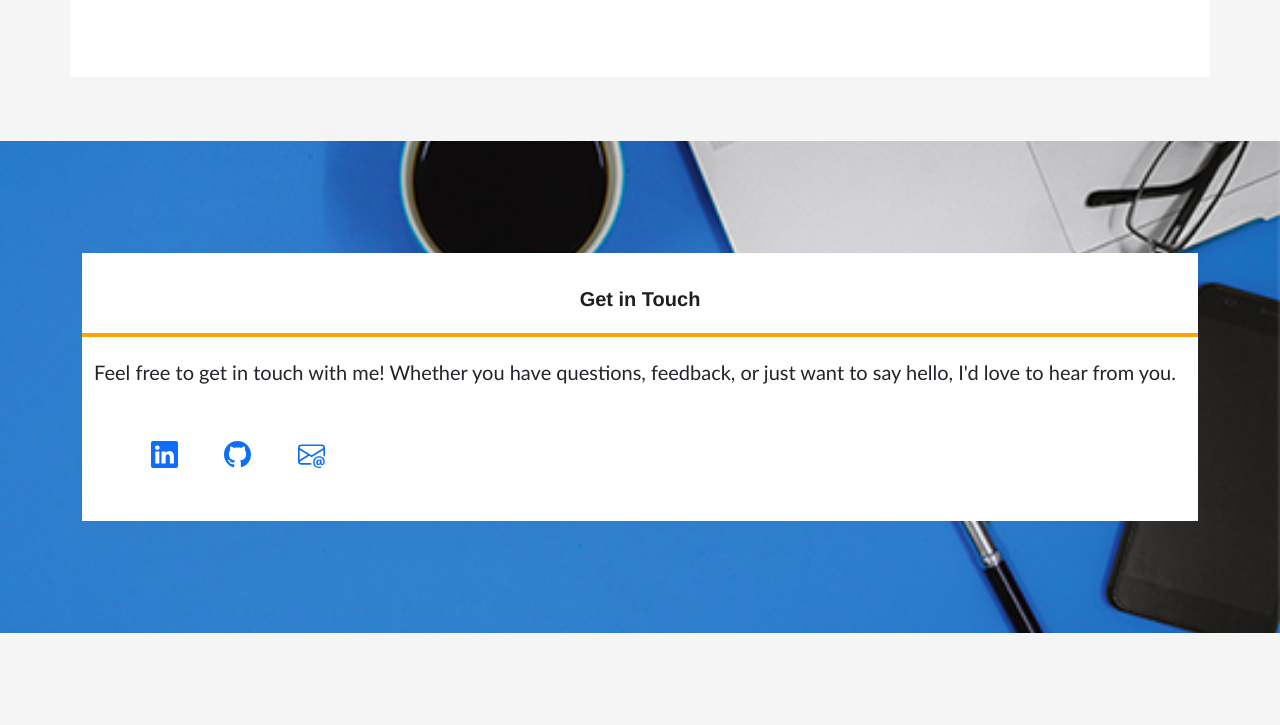
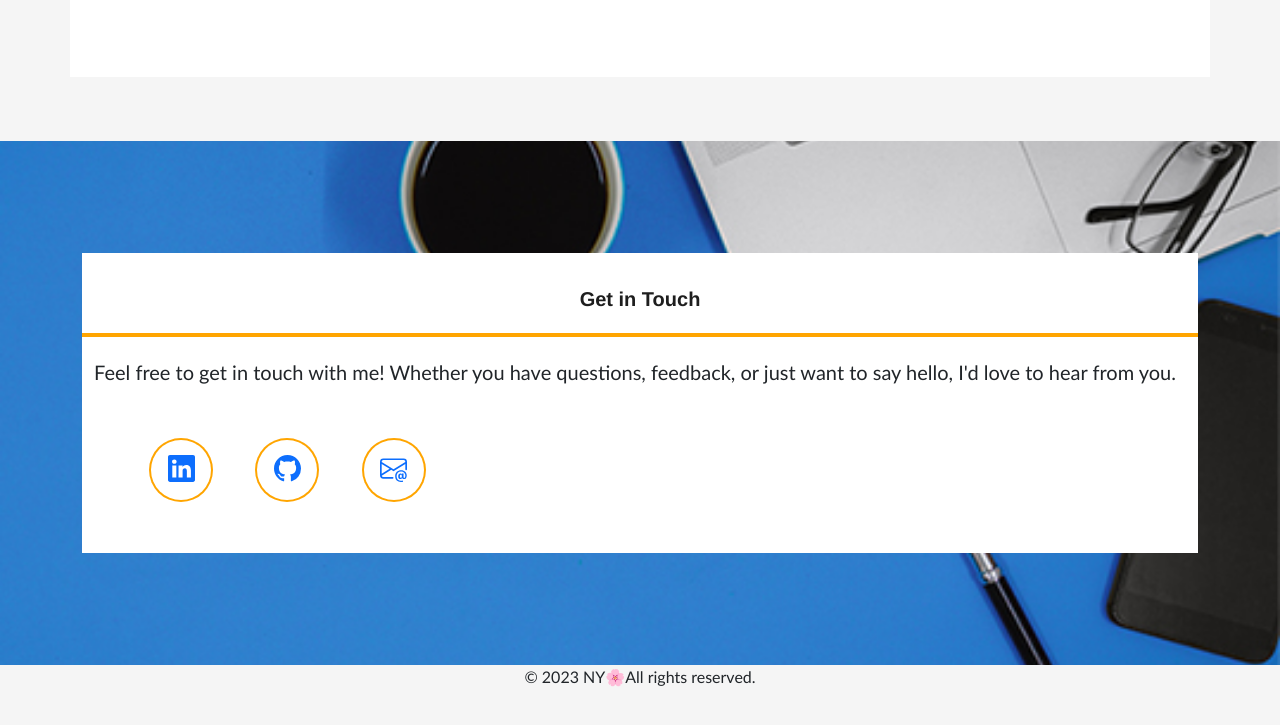
Before and after one commit to Nukte-y/BootsrapBioPage, a plain HTML site: page index.html in a window 1280 px wide. Shown: the part 2097-2822 px from the top of the page. Before the commit the page ends 2730 px from the top, so only its background shows below. Drawn offline with nearby package versions, Linux system fonts and the light colour scheme.

Commit message:
added footer,contact section, and social media icons and styling

```diff
--- a/css/style.css
+++ b/css/style.css
@@ -170,8 +170,23 @@ p {
     padding: 3rem;
     }
     }
+    .circle {
+    height: 60px;
+    width: 60px;
+    font-size: 2rem;
+    border-radius: 50%;
+    line-height: 1.55;
+    margin: 0 auto;
+    text-align: center;
+    box-shadow: 0 0 0 2px orange;
+    display: block;
+    }
 
-    @media (min-width: 577px) and (max-width: 768px) {
+    .social ul li a:hover svg {      /* Change the fill color of the SVG on hover */
+    fill: orange;
+    }
+
+    @media (min-width: 375px) and (max-width: 768px) {
     .hero-h1{
     font-size: 30px;
         }
@@ -181,7 +196,17 @@ p {
     .custom-p {
     font-size: 16px; /* Medium font size for medium screens */
         }
+    .boxstyle{
+    font: size 14px;
+    padding:0px;}
+    .circle{
+    height: 40px;
+    width: 40px;
+    font-size: 1.5rem;
     }
+
+    }
+
 
     @media (min-width: 769px) and (max-width: 992px) {
     .hero-h1{
--- a/index.html
+++ b/index.html
@@ -175,19 +175,35 @@
         </div>
         <div class="social">
           <ul>
-            <li><a href="https://www.linkedin.com/in/nukteyatkin ">
-              <svg xmlns="http://www.w3.org/2000/svg" width="27" height="27" fill="currentColor" class="bi bi-linkedin" viewBox="0 0 16 16">
-              <path d="M0 1.146C0 .513.526 0 1.175 0h13.65C15.474 0 16 .513 16 1.146v13.708c0 .633-.526 1.146-1.175 1.146H1.175C.526 16 0 15.487 0 14.854V1.146zm4.943 12.248V6.169H2.542v7.225h2.401m-1.2-8.212c.837 0 1.358-.554 1.358-1.248-.015-.709-.52-1.248-1.342-1.248-.822 0-1.359.54-1.359 1.248 0 .694.521 1.248 1.327 1.248h.016zm4.908 8.212V9.359c0-.216.016-.432.08-.586.173-.431.568-.878 1.232-.878.869 0 1.216.662 1.216 1.634v3.865h2.401V9.25c0-2.22-1.184-3.252-2.764-3.252-1.274 0-1.845.7-2.165 1.193v.025h-.016a5.54 5.54 0 0 1 .016-.025V6.169h-2.4c.03.678 0 7.225 0 7.225h2.4"/>
-            </svg></a></li>
+            <li>
+              <a href="https://www.linkedin.com/in/nukteyatkin ">
+              <span class="circle">
+                <svg xmlns="http://www.w3.org/2000/svg" width="27" height="27" fill="currentColor" class="bi bi-linkedin" viewBox="0 0 16 16">
+                  <path d="M0 1.146C0 .513.526 0 1.175 0h13.65C15.474 0 16 .513 16 1.146v13.708c0 .633-.526 1.146-1.175 1.146H1.175C.526 16 0 15.487 0 14.854V1.146zm4.943 12.248V6.169H2.542v7.225h2.401m-1.2-8.212c.837 0 1.358-.554 1.358-1.248-.015-.709-.52-1.248-1.342-1.248-.822 0-1.359.54-1.359 1.248 0 .694.521 1.248 1.327 1.248h.016zm4.908 8.212V9.359c0-.216.016-.432.08-.586.173-.431.568-.878 1.232-.878.869 0 1.216.662 1.216 1.634v3.865h2.401V9.25c0-2.22-1.184-3.252-2.764-3.252-1.274 0-1.845.7-2.165 1.193v.025h-.016a5.54 5.54 0 0 1 .016-.025V6.169h-2.4c.03.678 0 7.225 0 7.225h2.4"/>
+                </svg>
+              </span>
+              </a>
+             </li>
+            <li>
+              <a href="https://github.com/Nukte-y">
+                <span class="circle">
+                  <svg xmlns="http://www.w3.org/2000/svg" width="27" height="27" fill="currentColor" class="bi bi-github" viewBox="0 0 16 16">
+                    <path d="M8 0C3.58 0 0 3.58 0 8c0 3.54 2.29 6.53 5.47 7.59.4.07.55-.17.55-.38 0-.19-.01-.82-.01-1.49-2.01.37-2.53-.49-2.69-.94-.09-.23-.48-.94-.82-1.13-.28-.15-.68-.52-.01-.53.63-.01 1.08.58 1.23.82.72 1.21 1.87.87 2.33.66.07-.52.28-.87.51-1.07-1.78-.2-3.64-.89-3.64-3.95 0-.87.31-1.59.82-2.15-.08-.2-.36-1.02.08-2.12 0 0 .67-.21 2.2.82.64-.18 1.32-.27 2-.27.68 0 1.36.09 2 .27 1.53-1.04 2.2-.82 2.2-.82.44 1.1.16 1.92.08 2.12.51.56.82 1.27.82 2.15 0 3.07-1.87 3.75-3.65 3.95.29.25.54.73.54 1.48 0 1.07-.01 1.93-.01 2.2 0 .21.15.46.55.38A8.012 8.012 0 0 0 16 8c0-4.42-3.58-8-8-8"/>
+                  </svg>
+                </span>
+              </a>
+            </li>
 
-            <li><a href="https://github.com/Nukte-y"><svg xmlns="http://www.w3.org/2000/svg" width="27" height="27" fill="currentColor" class="bi bi-github" viewBox="0 0 16 16">
-              <path d="M8 0C3.58 0 0 3.58 0 8c0 3.54 2.29 6.53 5.47 7.59.4.07.55-.17.55-.38 0-.19-.01-.82-.01-1.49-2.01.37-2.53-.49-2.69-.94-.09-.23-.48-.94-.82-1.13-.28-.15-.68-.52-.01-.53.63-.01 1.08.58 1.23.82.72 1.21 1.87.87 2.33.66.07-.52.28-.87.51-1.07-1.78-.2-3.64-.89-3.64-3.95 0-.87.31-1.59.82-2.15-.08-.2-.36-1.02.08-2.12 0 0 .67-.21 2.2.82.64-.18 1.32-.27 2-.27.68 0 1.36.09 2 .27 1.53-1.04 2.2-.82 2.2-.82.44 1.1.16 1.92.08 2.12.51.56.82 1.27.82 2.15 0 3.07-1.87 3.75-3.65 3.95.29.25.54.73.54 1.48 0 1.07-.01 1.93-.01 2.2 0 .21.15.46.55.38A8.012 8.012 0 0 0 16 8c0-4.42-3.58-8-8-8"/>
-            </svg></a></li>
-
-            <li><a href="hello@webmail.com"><svg xmlns="http://www.w3.org/2000/svg" width="27" height="27" fill="currentColor" class="bi bi-envelope-at" viewBox="0 0 16 16">
-              <path d="M2 2a2 2 0 0 0-2 2v8.01A2 2 0 0 0 2 14h5.5a.5.5 0 0 0 0-1H2a1 1 0 0 1-.966-.741l5.64-3.471L8 9.583l7-4.2V8.5a.5.5 0 0 0 1 0V4a2 2 0 0 0-2-2zm3.708 6.208L1 11.105V5.383zM1 4.217V4a1 1 0 0 1 1-1h12a1 1 0 0 1 1 1v.217l-7 4.2z"/>
-              <path d="M14.247 14.269c1.01 0 1.587-.857 1.587-2.025v-.21C15.834 10.43 14.64 9 12.52 9h-.035C10.42 9 9 10.36 9 12.432v.214C9 14.82 10.438 16 12.358 16h.044c.594 0 1.018-.074 1.237-.175v-.73c-.245.11-.673.18-1.18.18h-.044c-1.334 0-2.571-.788-2.571-2.655v-.157c0-1.657 1.058-2.724 2.64-2.724h.04c1.535 0 2.484 1.05 2.484 2.326v.118c0 .975-.324 1.39-.639 1.39-.232 0-.41-.148-.41-.42v-2.19h-.906v.569h-.03c-.084-.298-.368-.63-.954-.63-.778 0-1.259.555-1.259 1.4v.528c0 .892.49 1.434 1.26 1.434.471 0 .896-.227 1.014-.643h.043c.118.42.617.648 1.12.648Zm-2.453-1.588v-.227c0-.546.227-.791.573-.791.297 0 .572.192.572.708v.367c0 .573-.253.744-.564.744-.354 0-.581-.215-.581-.8Z"/>
-            </svg></a></li>
+            <li>
+              <a href="hello@webmail.com">
+                <span class="circle">
+                  <svg xmlns="http://www.w3.org/2000/svg" width="27" height="27" fill="currentColor" class="bi bi-envelope-at" viewBox="0 0 16 16">
+                    <path d="M2 2a2 2 0 0 0-2 2v8.01A2 2 0 0 0 2 14h5.5a.5.5 0 0 0 0-1H2a1 1 0 0 1-.966-.741l5.64-3.471L8 9.583l7-4.2V8.5a.5.5 0 0 0 1 0V4a2 2 0 0 0-2-2zm3.708 6.208L1 11.105V5.383zM1 4.217V4a1 1 0 0 1 1-1h12a1 1 0 0 1 1 1v.217l-7 4.2z"/>
+                    <path d="M14.247 14.269c1.01 0 1.587-.857 1.587-2.025v-.21C15.834 10.43 14.64 9 12.52 9h-.035C10.42 9 9 10.36 9 12.432v.214C9 14.82 10.438 16 12.358 16h.044c.594 0 1.018-.074 1.237-.175v-.73c-.245.11-.673.18-1.18.18h-.044c-1.334 0-2.571-.788-2.571-2.655v-.157c0-1.657 1.058-2.724 2.64-2.724h.04c1.535 0 2.484 1.05 2.484 2.326v.118c0 .975-.324 1.39-.639 1.39-.232 0-.41-.148-.41-.42v-2.19h-.906v.569h-.03c-.084-.298-.368-.63-.954-.63-.778 0-1.259.555-1.259 1.4v.528c0 .892.49 1.434 1.26 1.434.471 0 .896-.227 1.014-.643h.043c.118.42.617.648 1.12.648Zm-2.453-1.588v-.227c0-.546.227-.791.573-.791.297 0 .572.192.572.708v.367c0 .573-.253.744-.564.744-.354 0-.581-.215-.581-.8Z"/>
+                  </svg>
+                </span>
+              </a>
+            </li>
           </ul>
         </div>
       </div>
@@ -195,7 +211,8 @@
   </section>
 
 
-  <footer>
+  <footer class="mb-5 text-center">
+    <p> &copy; 2023 NY🌸All rights reserved.</p>
   </footer>
 
 
```
